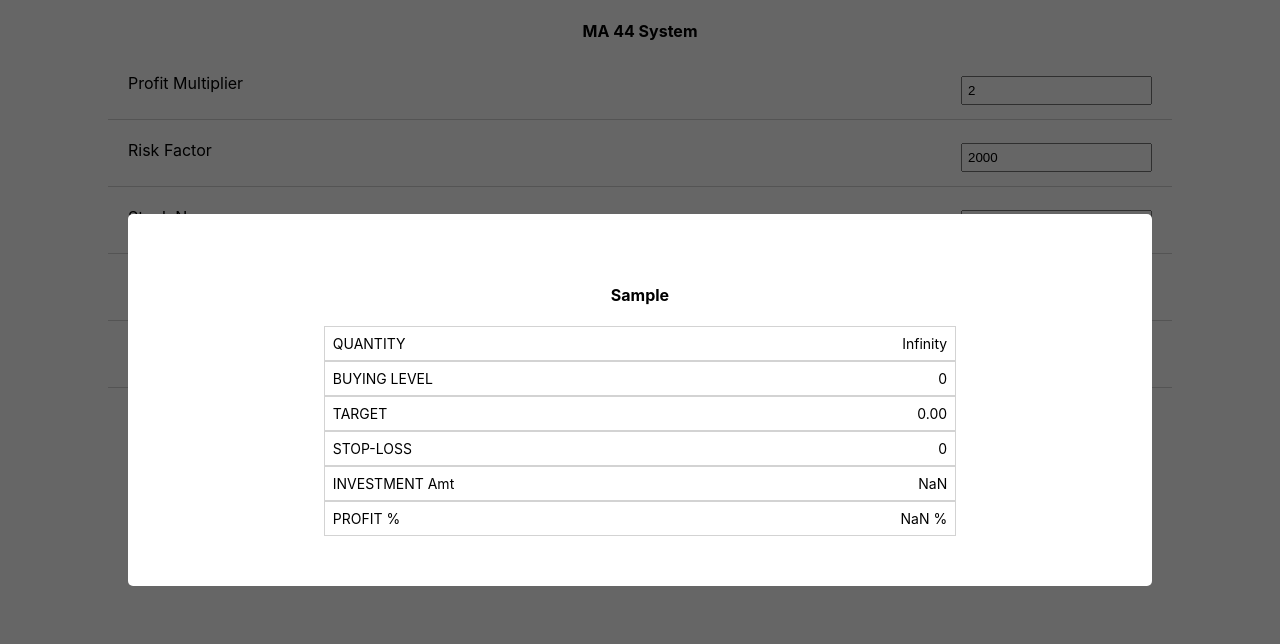
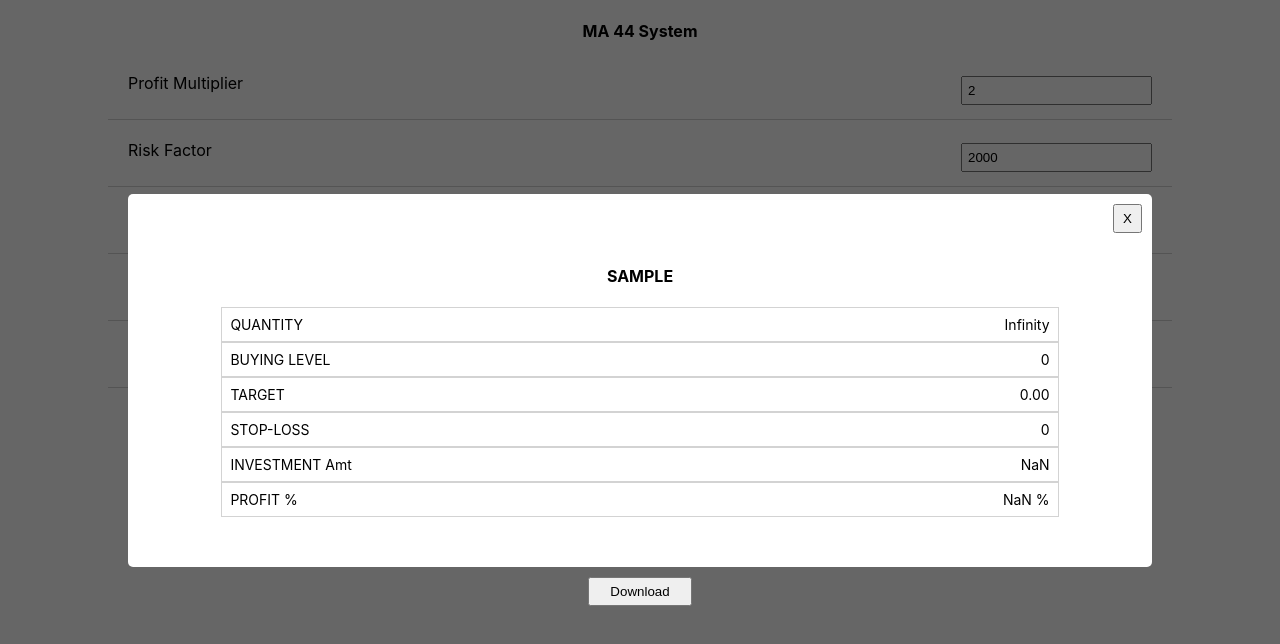
Before and after one commit to shrek-7/Moving-average, a React (Create React App) app: page / in a window 1280 px wide. Both pictures are taken after typing "Sample" into the empty fields and a click on the button "Calculate". Shown: the top 644 px of the page. Built offline with nearby package versions, Linux system fonts and the light colour scheme.

Commit message:
Added download button for modal

```diff
--- a/package.json
+++ b/package.json
@@ -4,6 +4,7 @@
   "private": true,
   "dependencies": {
     "cra-template": "1.1.2",
+    "dom-to-image": "^2.6.0",
     "react": "^17.0.2",
     "react-dom": "^17.0.2",
     "react-scripts": "4.0.3"
--- a/src/App.css
+++ b/src/App.css
@@ -23,6 +23,7 @@
   height: 100vh;
   display: flex;
   justify-content: center;
+  flex-direction: column;
   align-items: center;
   background-color: rgba(0,0,0,0.6);
   position: fixed;
@@ -41,7 +42,17 @@
   flex-direction: column;
   justify-content: flex-start;
   align-items: center;
+  position: relative
 }
+
+.close-button {
+  position: absolute;
+  top: 10px;
+  right: 10px;
+  padding-right: 8px;
+  padding-left: 8px;
+}
+
 
 .modal .table {
   border: 1px solid lightgray;
@@ -49,8 +60,16 @@
   display: flex;
   justify-content: space-between;
   align-items: center;
-  width: 60%;
+  width: 80%;
   font-size: 14px;
+}
+
+.download-button {
+  margin-top: 10px;
+}
+
+.stock-name {
+  text-transform: uppercase;
 }
 
 p {
--- a/src/App.js
+++ b/src/App.js
@@ -1,6 +1,7 @@
 import './App.css';
 
 import React, { useState } from 'react';
+import domtoimage from 'dom-to-image';
 
 function App() {
 
@@ -15,6 +16,8 @@ function App() {
   const [showModal, setModalStatus] = useState(false);
   const [profitPercent, setProfitPercent] = useState(0);
 
+  let modalRef = null;
+
   const handleOnClick = () => {
     if (risk < 0 || profitMultiplier < 0 || buy < 0 || stopLoss < 0) {
       return;
@@ -23,7 +26,7 @@ function App() {
       qnt = Number.parseFloat(risk / difference).toFixed(2),
       tgt = Number(buy) + Number(difference*profitMultiplier),
       investmentAmount = Number(qnt * buy).toFixed(2),
-      profitPercent = (Number.parseFloat((tgt - buy)/buy)) * 100;
+      profitPercent = Number((Number.parseFloat((tgt - buy)/buy)) * 100).toFixed(2);
 
       setQuantity(qnt);
       setTarget(Number(tgt).toFixed(2));
@@ -58,11 +61,11 @@ function App() {
       <button onClick={handleOnClick}>Calculate</button>
       {
         showModal &&
-          <div onClick={() => setModalStatus(false)} className='modal'>
-            <div onClick={(e) => e.stopPropagation()} className='modal-inner'>
+          <div className='modal'>
+            <div ref={node => { modalRef = node; }} onClick={(e) => e.stopPropagation()} className='modal-inner'>
               {
                 stockName &&
-                  <h4>{stockName}</h4>
+                  <h4 className='stock-name'>{stockName}</h4>
               }
               <div className='table'>
                 <div>QUANTITY</div>
@@ -88,7 +91,23 @@ function App() {
                 <div>PROFIT %</div>
                 <div>{profitPercent} %</div>
               </div>
+              <button className='close-button' onClick={() => { setModalStatus(false); }}>X</button>
             </div>
+              <button
+                className='download-button'
+                onClick={() => {
+                  domtoimage
+                    .toJpeg(modalRef, { quality: 2 })
+                    .then((resp) => {
+                      var link = document.createElement('a');
+                        link.download = `${stockName}_moving_avg.jpeg`;
+                        link.href = resp;
+                        link.click();
+                    })
+                }}
+              >
+                Download
+              </button>
           </div>
       }
     </div>
```
Also changed, not shown: 2 other files (tests, documents, lock files or other folders).
